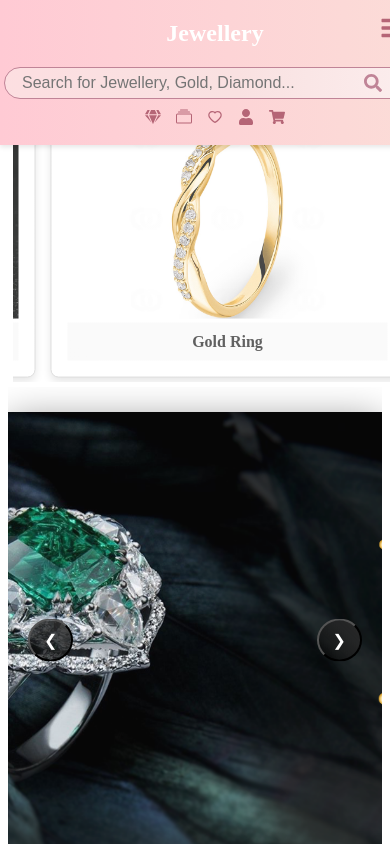
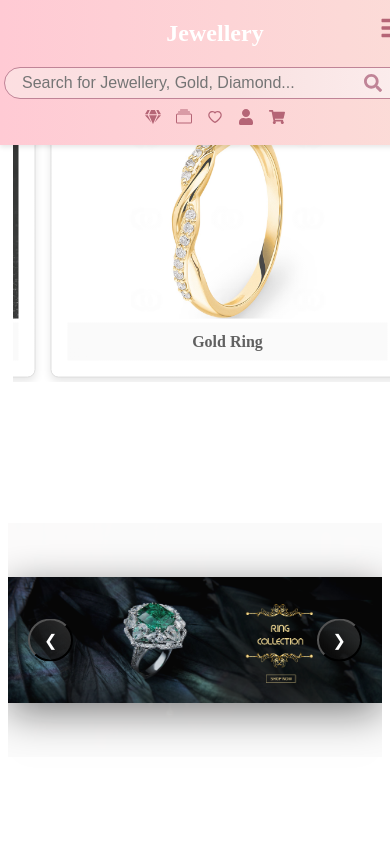
Before and after one commit to Nehasontakke123/NewProject, a React (Vite) app: page / in a window 390 px wide. Shown: the top 844 px of the page. Built offline with nearby package versions, Linux system fonts and the light colour scheme.

Commit message:
Initial commit

```diff
--- a/src/assets/css/HomePage.css
+++ b/src/assets/css/HomePage.css
@@ -113,6 +113,11 @@
         height: 60vh;
     }
 
+    .banner-image {
+        height: 100%;
+        object-fit: contain; /* Ensures full image is visible */
+    }
+
     .banner-button {
         padding: 10px 14px;
         font-size: 16px;
```
